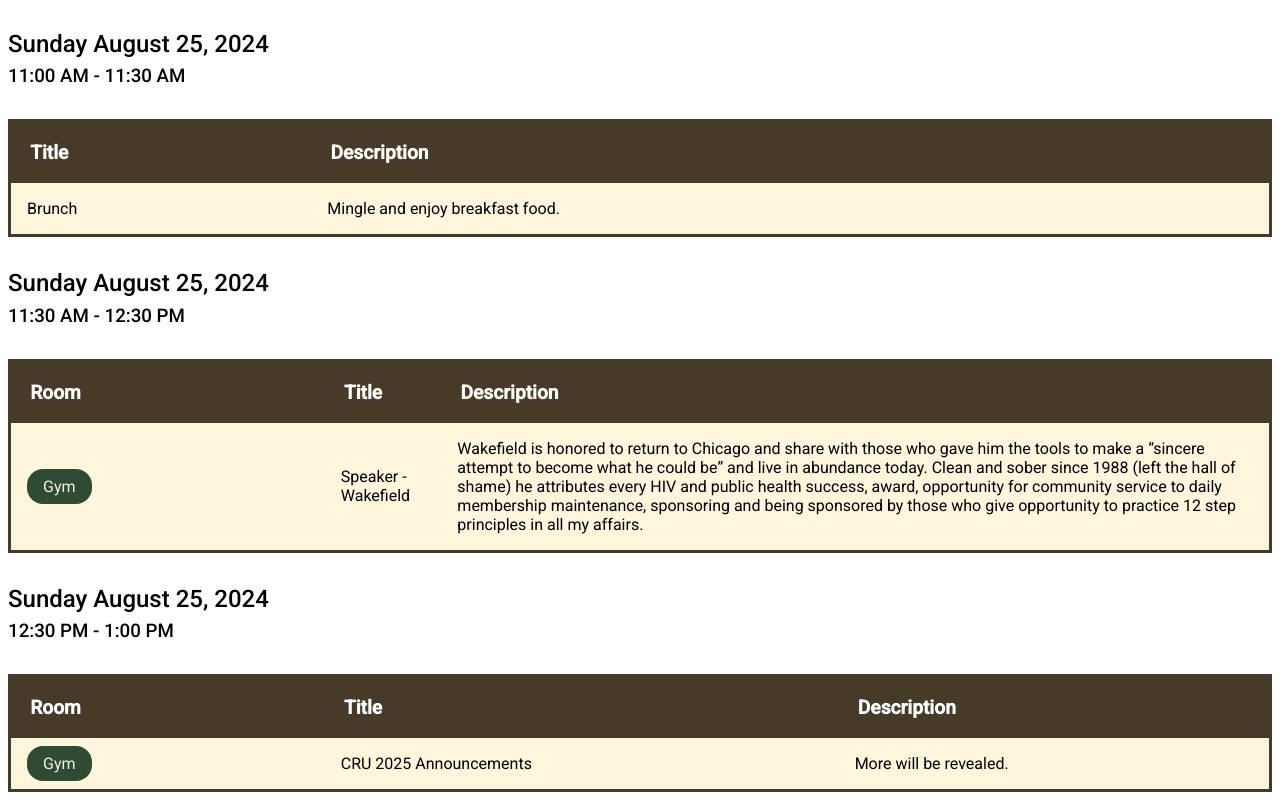
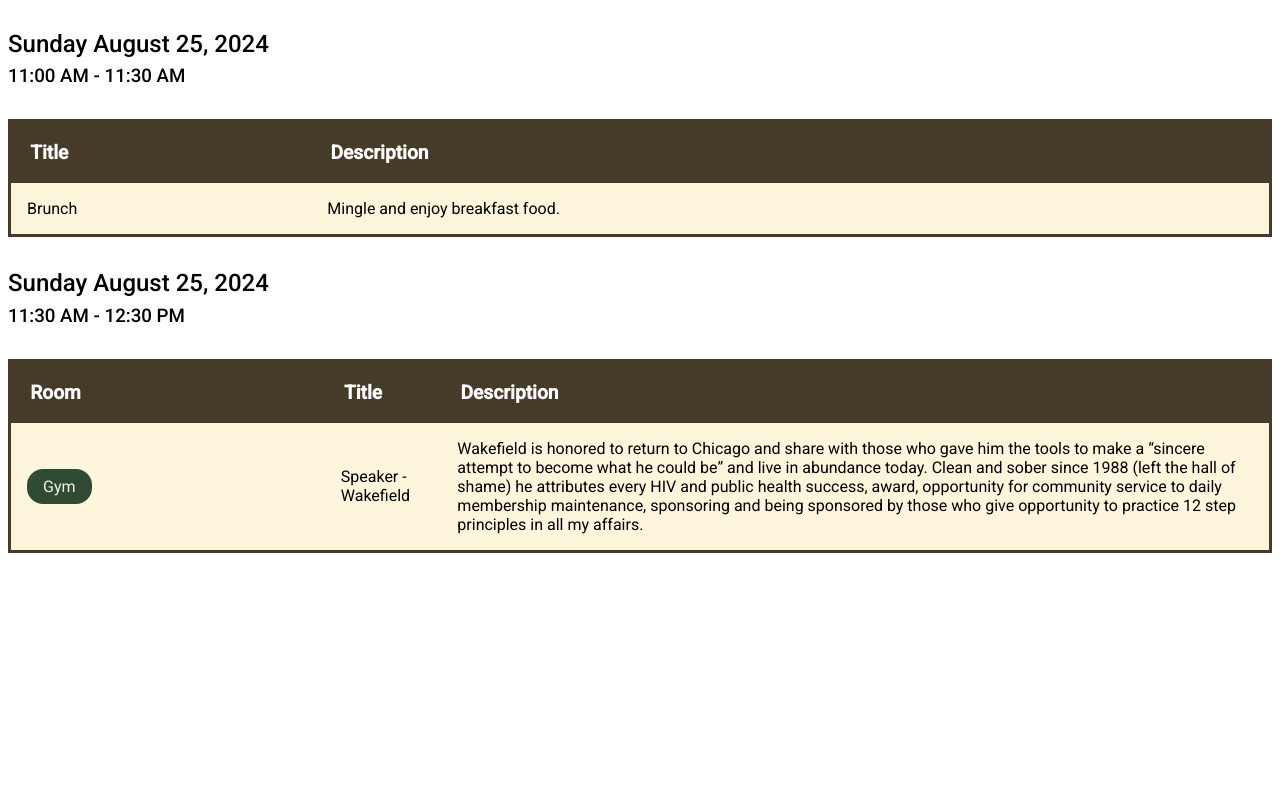
Before and after one commit to chicagoroundup/cosmicbowlinggraph, a SvelteKit app: page /talks in a window 1280 px wide. Shown: the part 4576-5376 px from the top of the page. After the commit the page ends 5137 px from the top, so only its background shows below. Built offline with nearby package versions, Linux system fonts and the light colour scheme.

Commit message:
Fixing dup item

```diff
--- a/src/routes/talks/+page.svelte
+++ b/src/routes/talks/+page.svelte
@@ -504,28 +504,6 @@
 		</tbody>
 	</table>
 </section>
-<section>
-	<header>
-		<h2>Sunday August 25, 2024</h2>
-		<h3>12:30 PM - 1:00 PM</h3>
-	</header>
-	<table>
-		<thead>
-			<tr>
-				<th class="colRoom" scope="col">Room</th>
-				<th scope="col">Title</th>
-				<th scope="col">Description</th>
-			</tr>
-		</thead>
-		<tbody>
-			<tr>
-				<td data-title="Room"><span class="pill gym">Gym</span></td>
-				<td data-title="Title">CRU 2025 Announcements</td>
-				<td data-title="Description">More will be revealed.</td>
-			</tr>
-		</tbody>
-	</table>
-</section>
 
 <style>
 	header {
```
